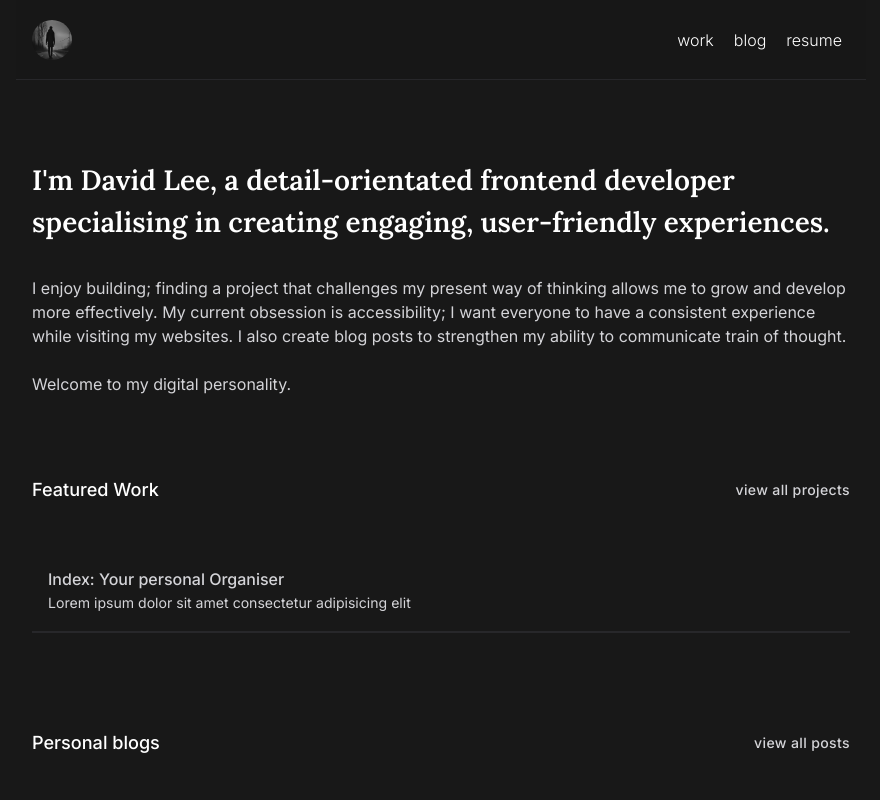
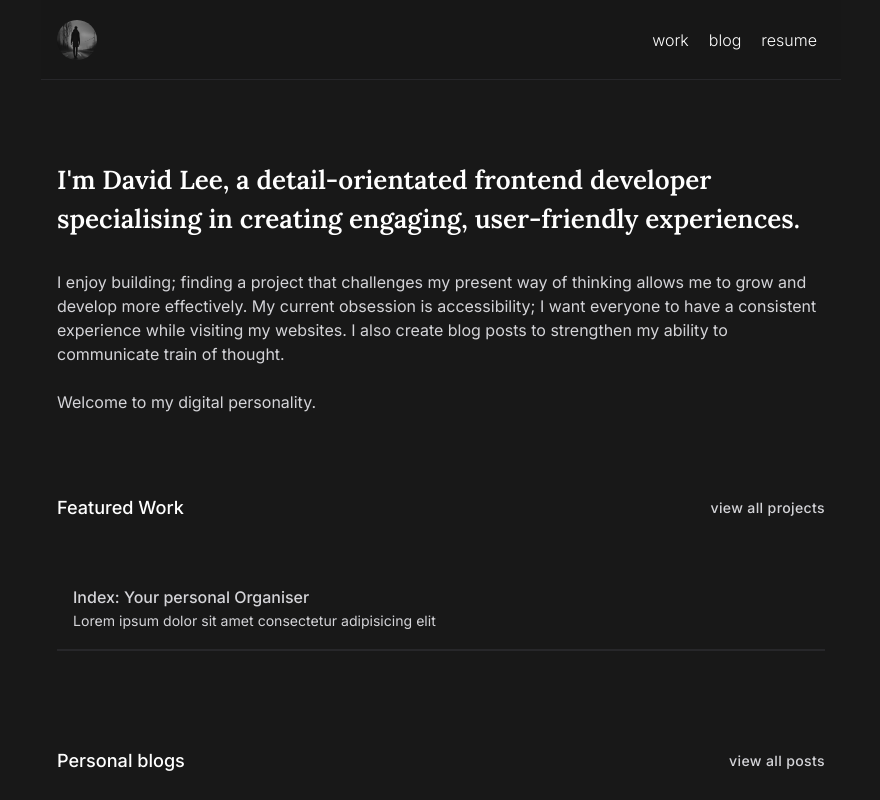
Before and after one commit to DLee1993/website, a Next.js app: page / in a window 1280 px wide. Shown: the top 800 px of the page, without its empty margins (199-1079 px from the left). Built offline with nearby package versions, Linux system fonts and the light colour scheme.

Commit message:
adjusted font size and custom max width

```diff
--- a/app/globals.css
+++ b/app/globals.css
@@ -13,7 +13,7 @@
 /* For browsers that support clamp  */
 @supports (font-size: clamp(1rem, 1vi, 1rem)) {
     :root {
-        --fs-heading: clamp(1.25rem, 0.91vi + 1.02rem, 1.75rem);
+        --fs-heading: clamp(1.13rem, 0.91vi + 0.9rem, 1.63rem);
     }
 }
 /* For browsers that don't support clamp */
@@ -23,7 +23,7 @@
     }
     @media screen and (min-width: 1280px) {
         :root {
-            --fs-heading: 1.75rem;
+            --fs-heading: 1.63rem;
         }
     }
 }
@@ -47,7 +47,7 @@ body::-webkit-scrollbar-thumb {
 
 @layer components {
     .customWidth {
-        @apply w-full sm:w-10/12 lg:max-w-[850px] mx-auto px-4;
+        @apply w-full sm:w-10/12 lg:max-w-[800px] mx-auto px-4;
     }
     .customLinkHover {
         @apply bg-foreground bg-opacity-0 hover:bg-opacity-[3%] hover:ring-[1px] ring-accent/10 px-2 py-2 rounded-md transition-all;
```
